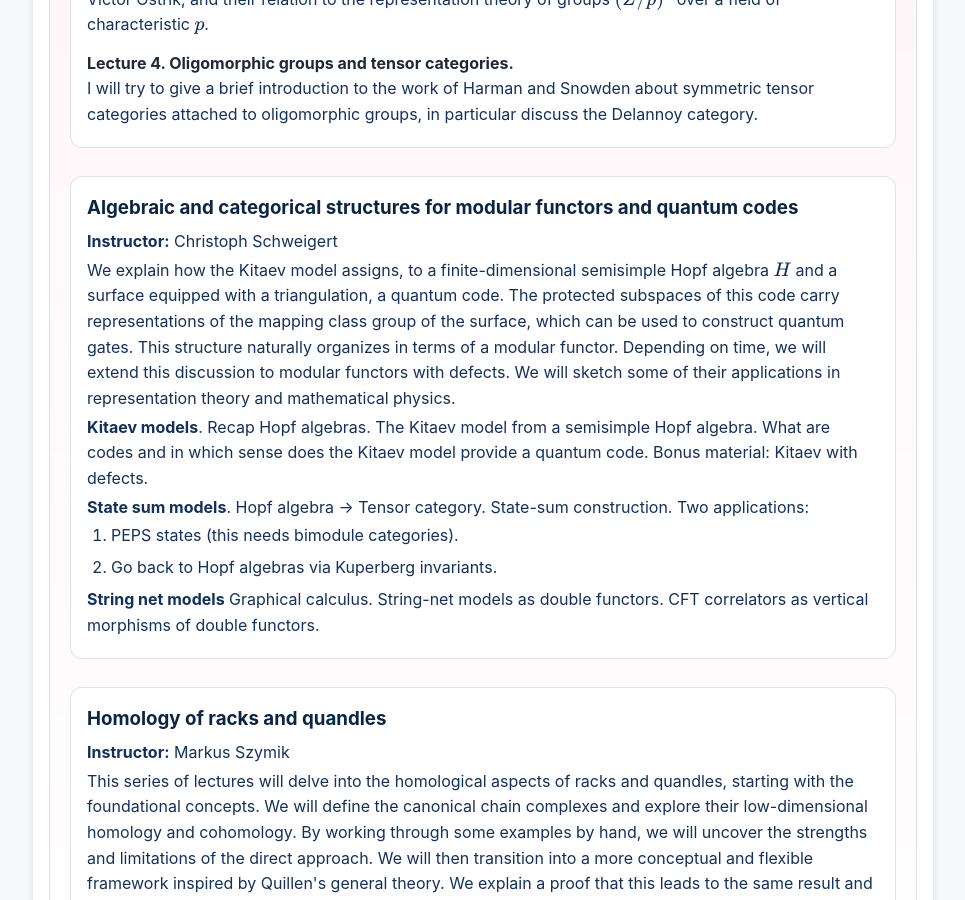
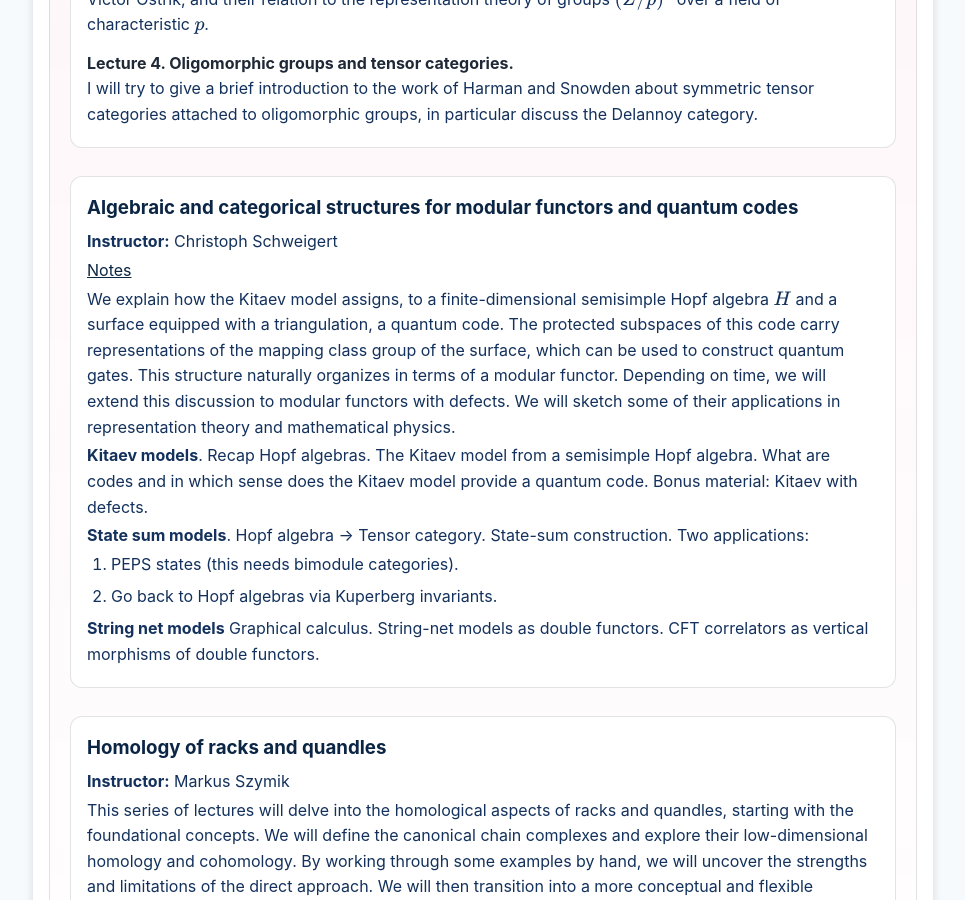
Before and after one commit to VubLeedsTopYB/VubLeedsTopYB.github.io, a Jekyll site: the page built from summer-school/programme.md, in a window 1280 px wide and 900 px high, scrolled down 1725 px. Shown: the whole window, without its empty margins (157-1122 px from the left). Built offline with Jekyll 4.4.1, drawn with Linux system fonts in a browser that asks for light colours.

Commit message:
Add notes link for Algebraic and categorical structures
Added a link to notes for the Algebraic and categorical structures course.

```diff
--- a/summer-school/programme.md
+++ b/summer-school/programme.md
@@ -86,6 +86,7 @@ discuss the Delannoy category.
 <div class="card">
       <h3>Algebraic and categorical structures for modular functors and quantum codes</h3>
       <p><strong>Instructor:</strong> Christoph Schweigert</p>
+      <p><a href="Schweigert.pdf">Notes</a></p>
 
 <p>We explain how the Kitaev model assigns, to a finite-dimensional
 semisimple Hopf algebra $H$ and a surface equipped with a triangulation,
```
